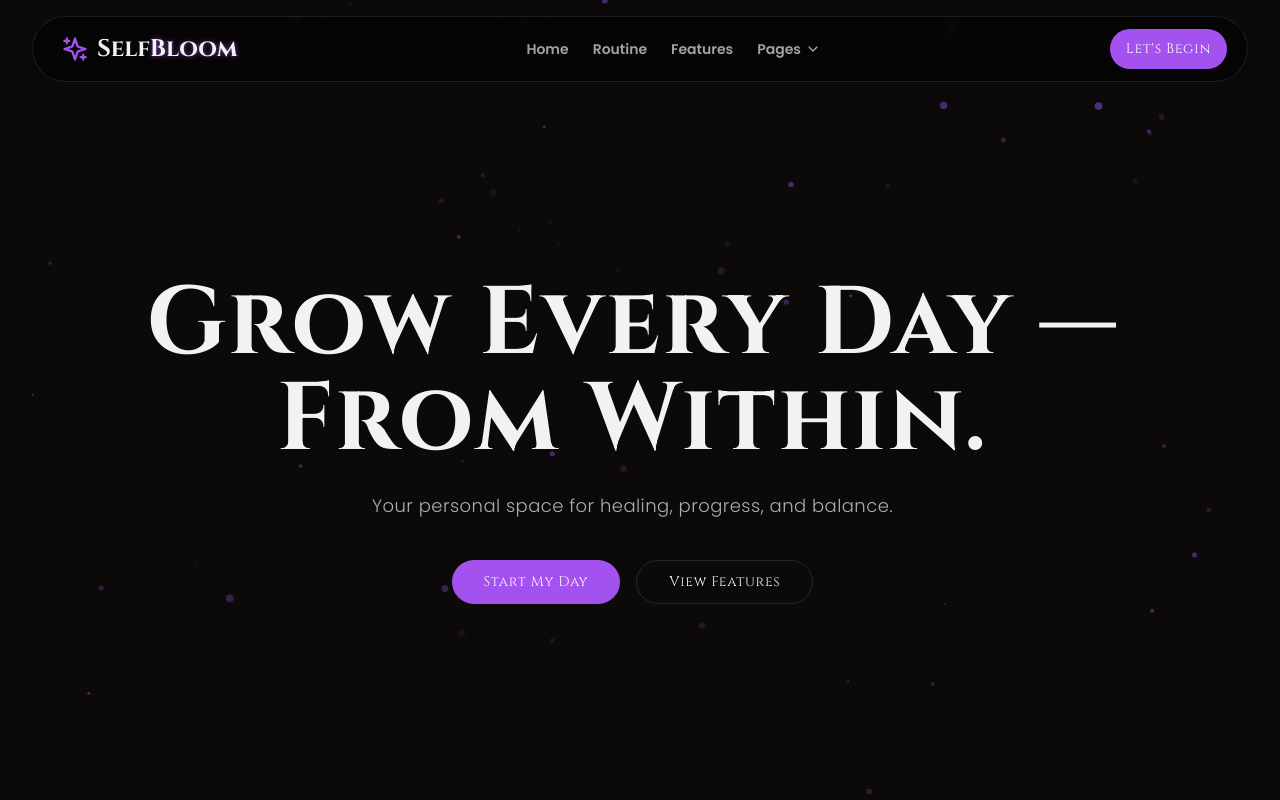
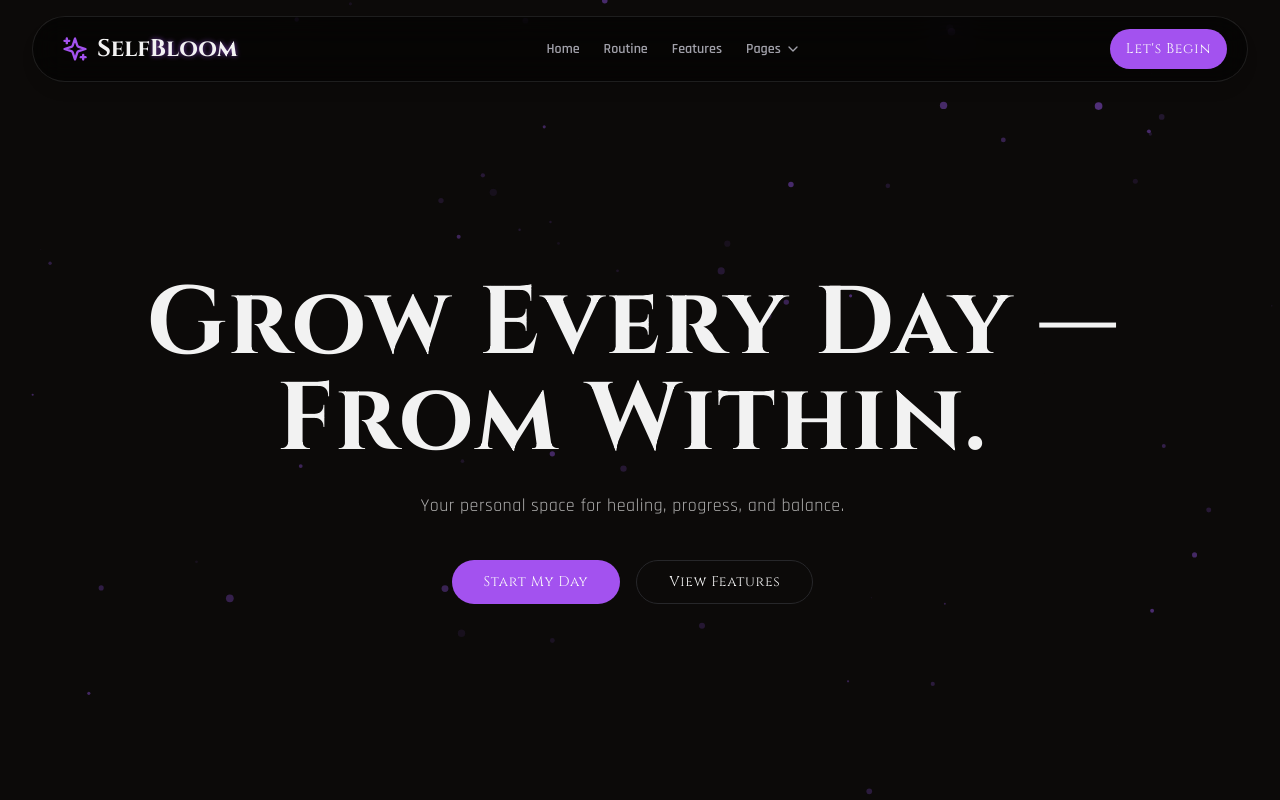
Before and after one commit to prshant28/Self-Bloom, a React (Vite) app: page / in a window 1280 px wide. Shown: the top 800 px of the page. Built offline with nearby package versions, Linux system fonts and the light colour scheme.

Commit message:
Updated tailwind.config.js

```diff
--- a/tailwind.config.js
+++ b/tailwind.config.js
@@ -17,8 +17,11 @@ module.exports = {
     },
     extend: {
       fontFamily: {
-				sans: ['Poppins', 'sans-serif'],
+        sans: ['Rajdhani', 'sans-serif'], // ✅ Changed to Rajdhani
+        poppins: ['Poppins', 'sans-serif'], // ✅ Optional alias
         display: ['Cinzel', 'serif'],
+        cinzel: ['Cinzel', 'serif'],       // ✅ Optional alias
+        rajdhani: ['Rajdhani', 'sans-serif'], // ✅ Optional alias
       },
       animation: {
         'spin-slow': 'spin 10s linear infinite',
```
Lines whose indentation alone changed are shown as unchanged.
